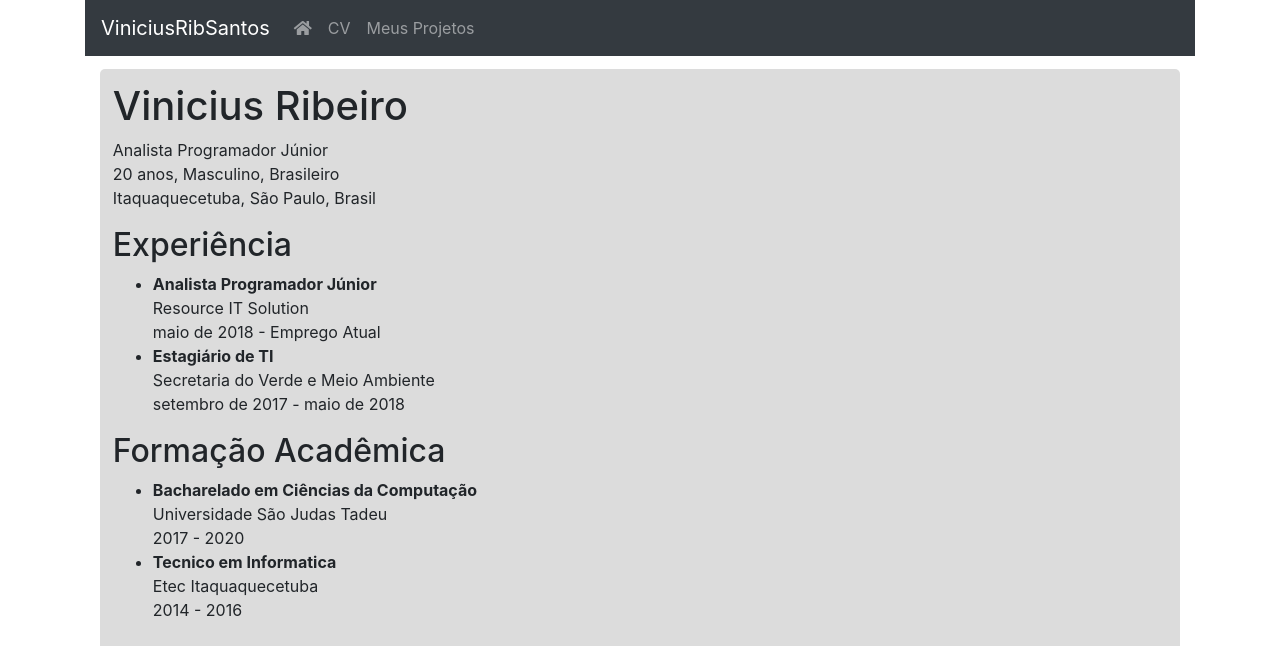
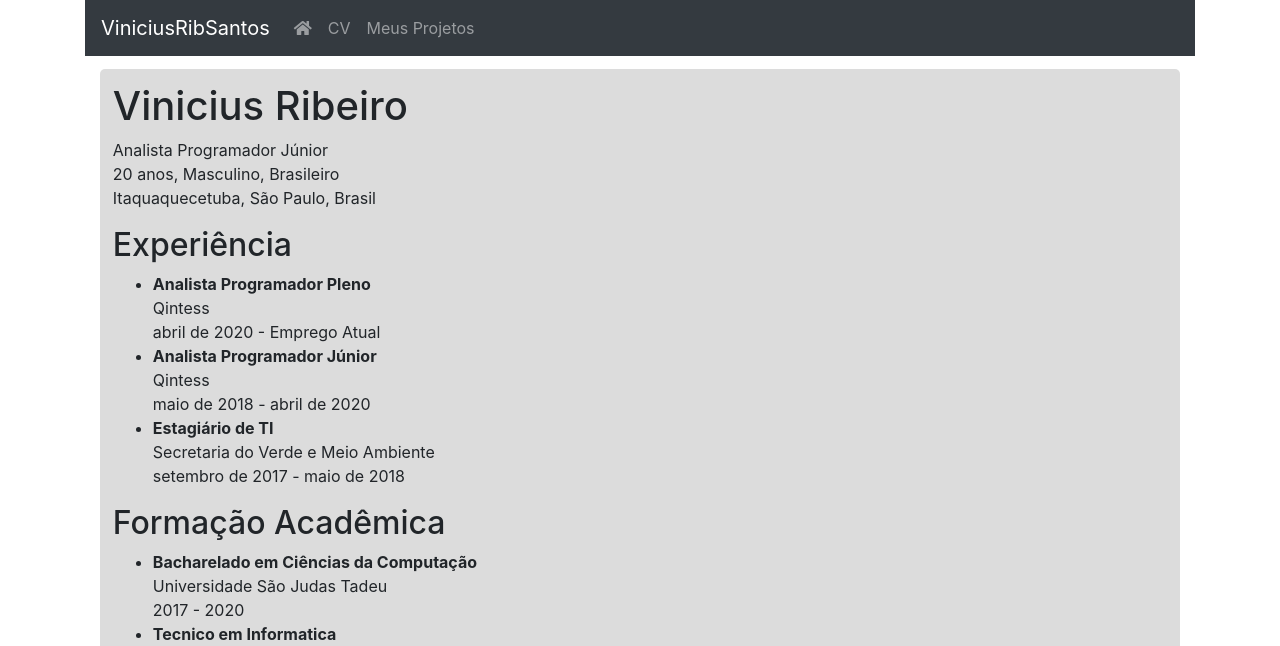
Before and after one commit to ViniciusRibSantos/ViniciusRibSantos.github.io, a plain HTML site: page cv.html in a window 1280 px wide. Shown: the top 646 px of the page. Drawn offline with nearby package versions, Linux system fonts and the light colour scheme.

Commit message:
Adicionar novos cargos no CV

```diff
--- a/cv.html
+++ b/cv.html
@@ -48,10 +48,15 @@
         </p>
         <h2>Experiência</h2>
         <ul>
+		  <li>
+			<b>Analista Programador Pleno</b><br>
+			Qintess<br>
+			abril de 2020 - Emprego Atual
+		  </li>
           <li>
             <b>Analista Programador Júnior</b><br>
-            Resource IT Solution<br>
-            maio de 2018 - Emprego Atual
+            Qintess<br>
+            maio de 2018 - abril de 2020
           </li>
           <li>
             <b>Estagiário de TI</b><br>
```
